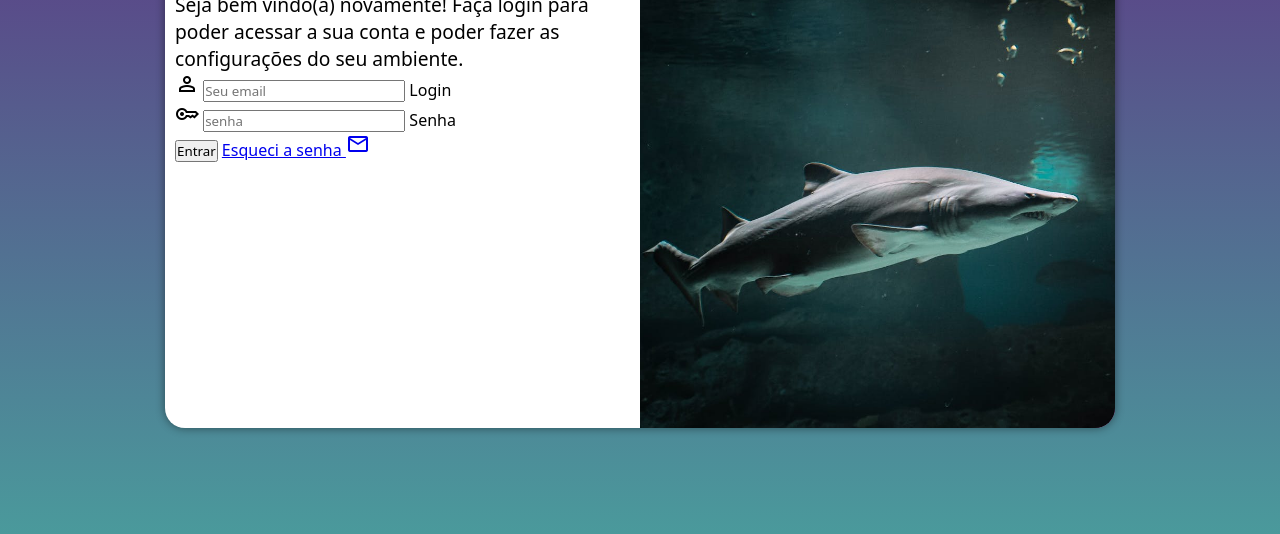
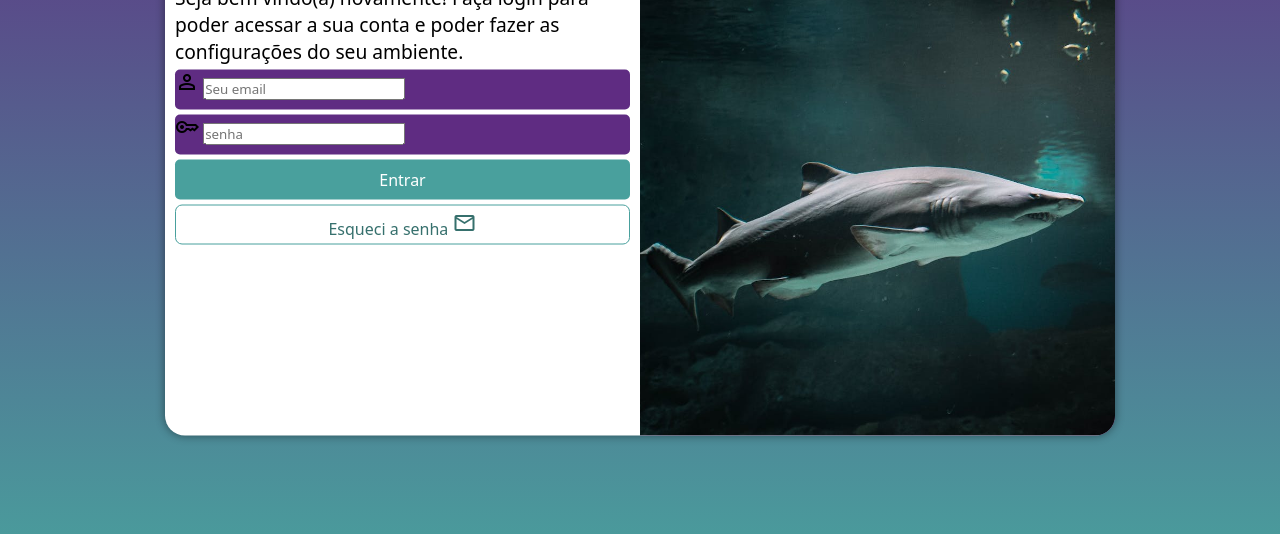
Before and after one commit to Alexandre-CES/projeto-login, a plain HTML site: page index.html in a window 1280 px wide. Shown: the part 222-756 px from the top of the page. Drawn offline with nearby package versions, Linux system fonts and the light colour scheme.

Commit message:
Embelezando Formulário

```diff
--- a/estilos/style.css
+++ b/estilos/style.css
@@ -33,7 +33,7 @@ section#login{
     transform: translate(-50%, -50%);
 
     width: 250px;
-    height: 500px;
+    height: 515px;
 
     overflow: hidden; /*Tudo o que estiver fora da borda vai ser recortado*/
     background-color: white;
@@ -65,3 +65,62 @@ div#formulario > h1{
 div#formulario > p{
     font-size: 0.8em;
 }
+
+form > div.campo{
+    display: block;
+    width: 100%;
+    height: 40px;
+    margin: 5px 0px;
+
+    border-radius: 5px;
+    background-color: var(--cor1);
+}
+
+div.campo > label{
+    display: none;
+}
+
+form > input[type=submit]{
+    display: block;
+
+    width: 100%;
+    height: 40px;
+
+    border: none;
+    border-radius: 5px;
+
+    font-size: 1em;
+    color: white;
+    background-color: var(--cor2);
+    cursor: pointer;
+}
+
+form > input[type=submit]:hover{
+    background-color: #36706d;
+}
+
+form > a.botao{
+    display: block;
+    width: 100%;
+    height: 40px;
+    margin-top: 5px;
+    padding-top: 5px;
+
+    font-size: 1em;
+    text-decoration: none;
+    text-align: center;
+
+    border-radius: 7px;
+    border: 1px solid #49a09d;
+
+    color:#36706d;
+    background-color: white;
+}
+
+form > a.botao:hover{
+    background-color: #a0faf7;
+}
+
+form > a.botao .span{
+    font-size: 0.8em;
+}
--- a/index.html
+++ b/index.html
@@ -29,13 +29,14 @@
                         <span class="material-symbols-outlined">
                             key
                             </span>
-                        <input type="password" name="senha" id="isenha" placeholder="senha" required autocomplete="current-password" minlength="8" maxlength="20">
+                        <input type="password" name="senha" id="isenha" placeholder="senha" required autocomplete="current-password" minlength="8" maxlength="50">
                         <label for="isenha">Senha</label>
                     </div>
                     <input type="submit" value="Entrar">
-                    <a href="#">Esqueci a senha <span class="material-symbols-outlined">
-                        mail
-                        </span></a>
+                    <a href="#" class="botao">
+                        Esqueci a senha <span class="material-symbols-outlined">
+                        mail</span>
+                    </a>
                 </form>
             </div>
         </section>
```
